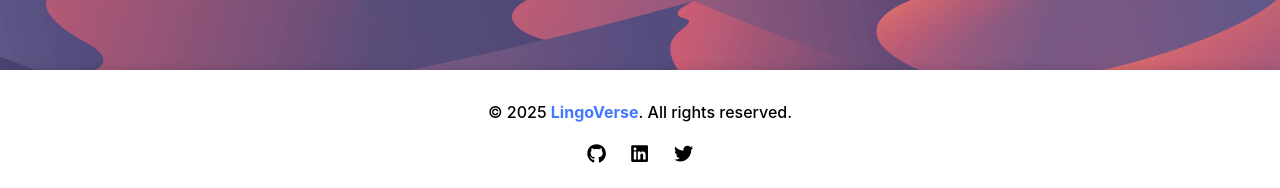
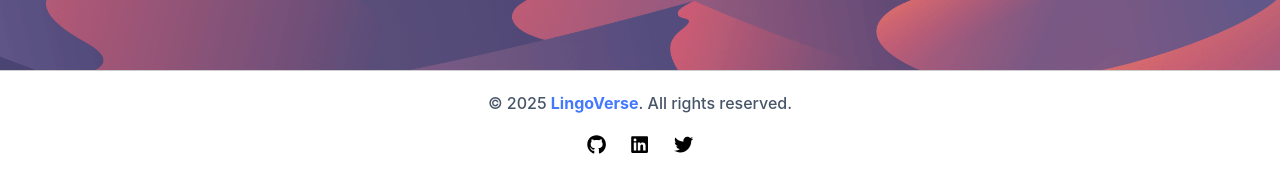
Before and after one commit to jawadrada/LingoVerse, a React (Vite) app in the folder client/: page / in a window 1280 px wide. Shown: the part 831-1019 px from the top of the page. Built offline with nearby package versions, Linux system fonts and the light colour scheme.

Commit message:
Update Footer

```diff
--- a/client/src/components/Footer/Footer.css
+++ b/client/src/components/Footer/Footer.css
@@ -1,11 +1,11 @@
 footer {
     text-align: center;
-    padding: 20px 0;
+    padding: 10px 0;
     width: 100%;
-    color: black;
+    color: rgb(71 85 105/ 1);
     font-size: 1rem;
     font-weight: 500;
-    box-shadow: 0 -2px 10px rgba(0, 0, 0, 0.1);
+    border-top: 1.5px solid #ccc;
 }
 
 .footer-text {
```
Also changed, not shown: client/src/components/Footer/Footer.tsx (+6 -2 lines).
